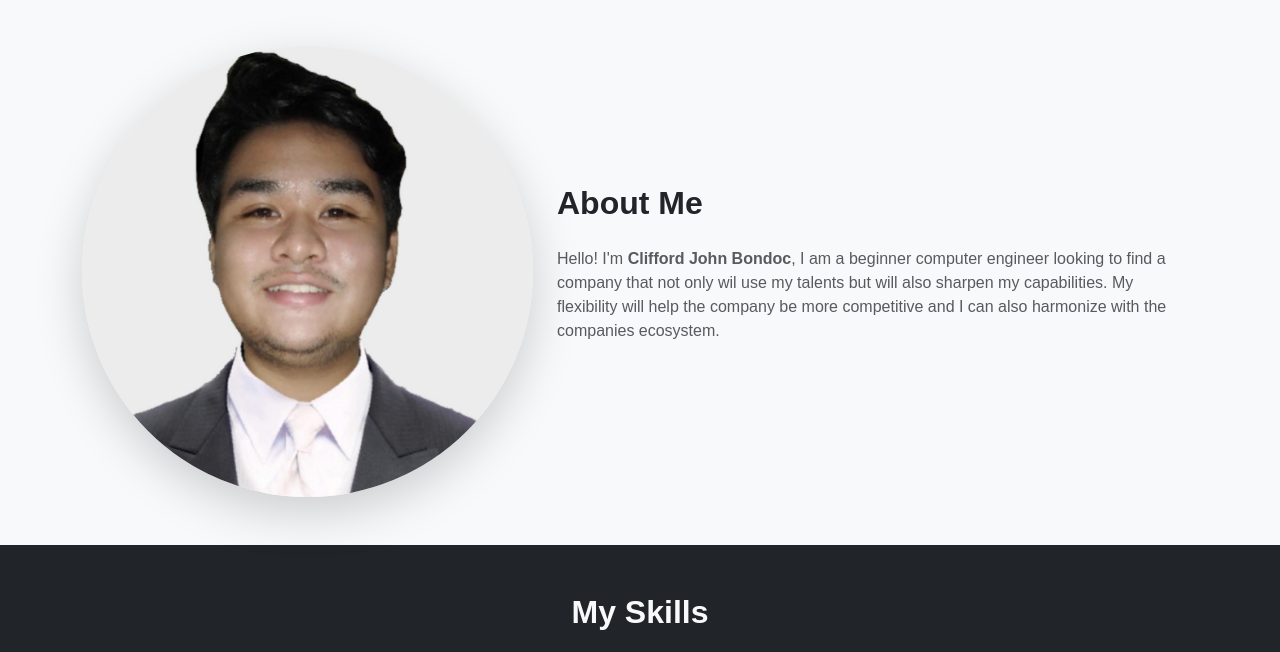
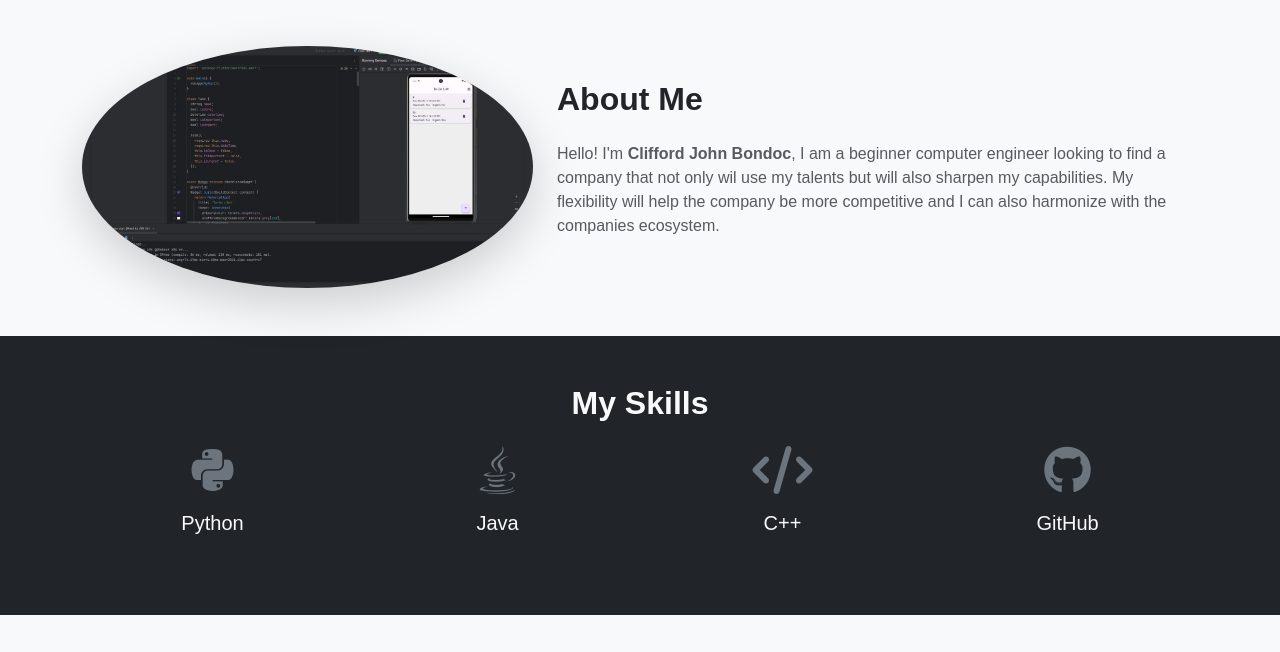
Before and after one commit to BlueMonkey-69/Web-App, a plain HTML site: page index.html in a window 1280 px wide. Shown: the part 802-1454 px from the top of the page. Drawn offline with nearby package versions, Linux system fonts and the light colour scheme; files whose address does not match are found by name.

Commit message:
Update index.html

```diff
--- a/index.html
+++ b/index.html
@@ -51,10 +51,10 @@
         <div class="container">
             <div class="row align-items-center">
                 <div class="col-md-5">
-                    <img src="C:\Users\Clifford John Bondoc\Documents\Thesis\examples\New folder\yes.jpg" alt="About Me" class="img-fluid rounded-circle shadow-lg about-img-hover">
+                    <img src="https://github.com/BlueMonkey-69/Web-App/blob/main/yes1.jpg" alt="About Me" class="img-fluid rounded-circle shadow-lg about-img-hover">
                 </div>
                 <div class="col-md-7">
-                    <h2 class="fw-bold mb-4">About Me</h2>
+                    <h2 class="fw-bold mb-4">About Me </h2>
                     <p class="text-muted">Hello! I'm <strong>Clifford John Bondoc</strong>, I am a beginner computer engineer looking to find a company that not only wil use my talents but will also sharpen my capabilities. My flexibility will help the company be more competitive and I can also harmonize with the companies ecosystem.</p>
                 </div>
             </div>
```
